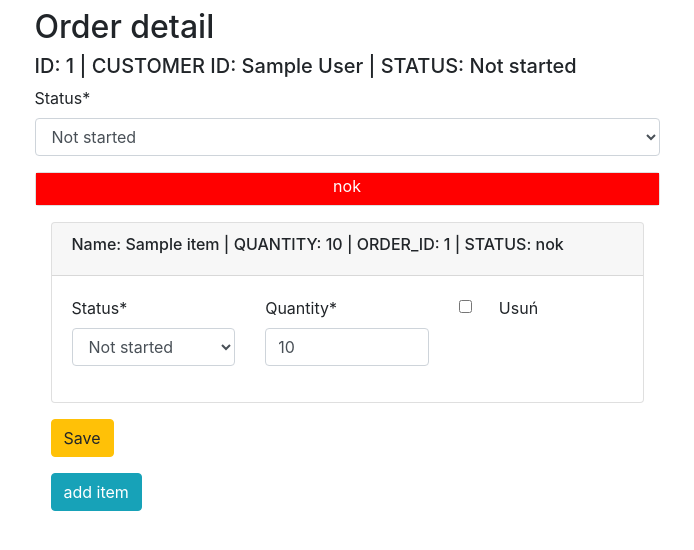
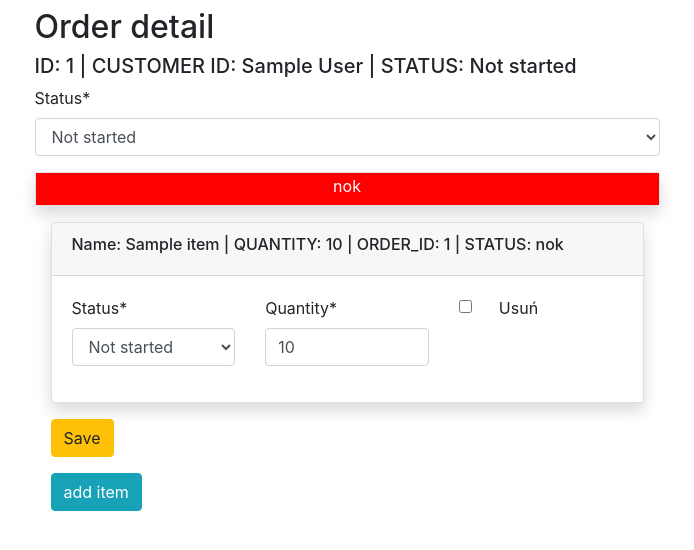
Before and after one commit to KamilKulerz/order_management, a Django app: page /orders/1 in a window 1280 px wide. Shown: the part 56-606 px from the top of the page, without its empty margins (293-987 px from the left). Run offline with Django 3.2, Linux system fonts and the light colour scheme; tables that the repository leaves empty hold one stand-in row (values such as "Sample post"); some libraries are stand-ins or nearby versions.

Commit message:
add shadow

```diff
--- a/orders_app/templates/orders_app/category_confirm_delete.html
+++ b/orders_app/templates/orders_app/category_confirm_delete.html
@@ -1,7 +1,7 @@
 {% extends "base.html" %}
 
 {% block content %}
-<div class="card">
+<div class="card shadow">
 
     <form method="post">{% csrf_token %}
         <div class="card-header">
--- a/orders_app/templates/orders_app/category_list.html
+++ b/orders_app/templates/orders_app/category_list.html
@@ -5,7 +5,7 @@
     <a href="{% url 'orders_app:categories-add' %}" class="btn btn-info" role="button">Add Category</a>
     <ul>
 
-        <div class="card m-3">
+        <div class="card shadow m-3">
             <div class="card-header">
                 <div class="row">
                     <div class="col-8">Name</div>
@@ -15,7 +15,7 @@
             </div>
         </div>
         {% for category in object_list %}
-            <div class="card m-3">
+            <div class="card shadow m-3">
 
                 <div class="card-body">
                     <div class="row">
--- a/orders_app/templates/orders_app/customer_confirm_delete.html
+++ b/orders_app/templates/orders_app/customer_confirm_delete.html
@@ -1,7 +1,7 @@
 {% extends "base.html" %}
 
 {% block content %}
-<div class="card">
+<div class="card shadow">
 
     <form method="post">{% csrf_token %}
         <div class="card-header">
--- a/orders_app/templates/orders_app/customer_list.html
+++ b/orders_app/templates/orders_app/customer_list.html
@@ -4,7 +4,7 @@
     <h2>Customers</h2>
     <a href="{% url 'orders_app:customers-add' %}" class="btn btn-info" role="button">Add Customer</a>
     <ul>
-        <div class="card m-3">
+        <div class="card shadow m-3">
             <div class="card-header">
                 <div class="row">
                     <div class="col-8">Name</div>
@@ -15,7 +15,7 @@
         </div>
 
         {% for customer in object_list %}
-            <div class="card m-3">
+            <div class="card shadow m-3">
 
                 <div class="card-body">
                     <div class="row">
--- a/orders_app/templates/orders_app/item_confirm_delete.html
+++ b/orders_app/templates/orders_app/item_confirm_delete.html
@@ -1,7 +1,7 @@
 {% extends "base.html" %}
 
 {% block content %}
-<div class="card">
+<div class="card shadow">
 
     <form method="post">{% csrf_token %}
         <div class="card-header">
--- a/orders_app/templates/orders_app/item_list.html
+++ b/orders_app/templates/orders_app/item_list.html
@@ -4,7 +4,7 @@
     <h2>Items</h2>
     <a href="{% url 'orders_app:items-add' %}" class="btn btn-info" role="button">Add Item</a>
     <ul>
-        <div class="card m-3">
+        <div class="card shadow m-3">
             <div class="card-header">
                 <div class="row">
                     <div class="col-2">Name</div>
@@ -18,7 +18,7 @@
         </div>
 
         {% for item in object_list %}
-            <div class="card m-3">
+            <div class="card shadow m-3">
                 <div class="card-body">
                     <div class="row">
                         <div class="col-2">
--- a/orders_app/templates/orders_app/order_confirm_delete.html
+++ b/orders_app/templates/orders_app/order_confirm_delete.html
@@ -1,7 +1,7 @@
 {% extends "base.html" %}
 
 {% block content %}
-<div class="card">
+<div class="card shadow">
 
     <form method="post">{% csrf_token %}
         <div class="card-header">
--- a/orders_app/templates/orders_app/order_detail.html
+++ b/orders_app/templates/orders_app/order_detail.html
@@ -20,7 +20,7 @@
           {{ order_form | crispy}}
         </form>
 
-        <div class="card">
+        <div class="card shadow">
           <div class="main-bar"></div>
         </div>
 
@@ -28,7 +28,7 @@
             {% csrf_token %}
             {% for ordereditem, form in queryset_formset %}
 
-                <div class="card m-3">
+                <div class="card shadow m-3">
                     <div class="card-header">
                         {% include 'orders_app/ordereditem_detail.html' %}
                     </div>
```
